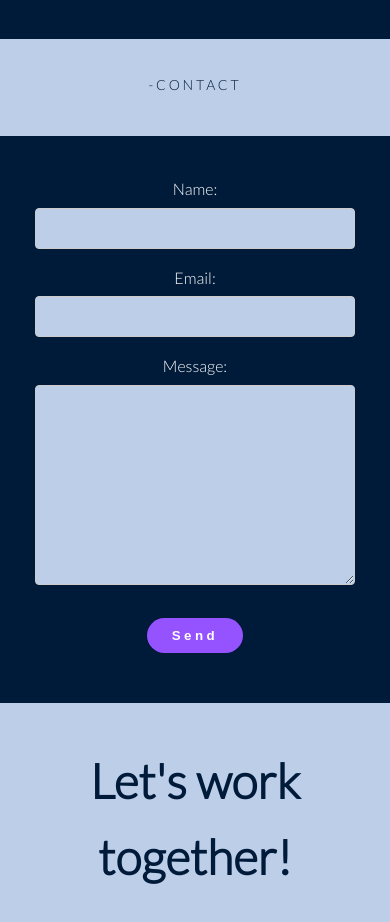
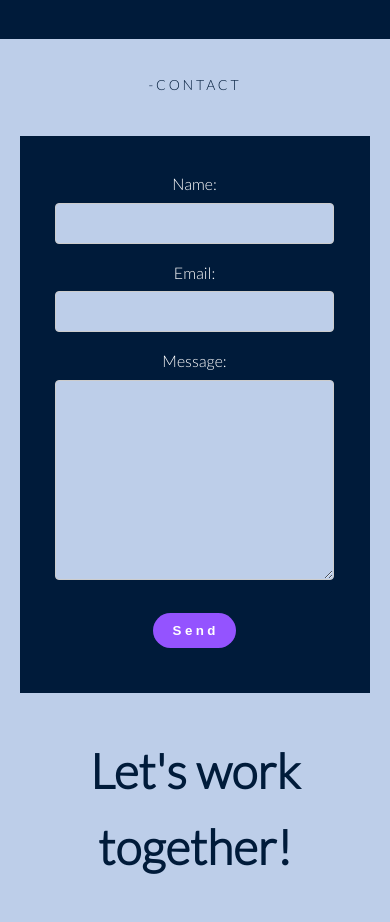
Before and after one commit to Merima-M/MyPortfolio, a plain HTML site: page index.html in a window 390 px wide. Shown: the part 3060-3982 px from the top of the page. Drawn offline with Linux system fonts and the light colour scheme.

Commit message:
Update style.css

```diff
--- a/style.css
+++ b/style.css
@@ -568,8 +568,8 @@ footer nav ul {
     height: auto;
   }
 
-  .form {
-    width: 300px;
+  .cont form {
+    width: 350px;
   }
 
   .sectionC .about,
```
